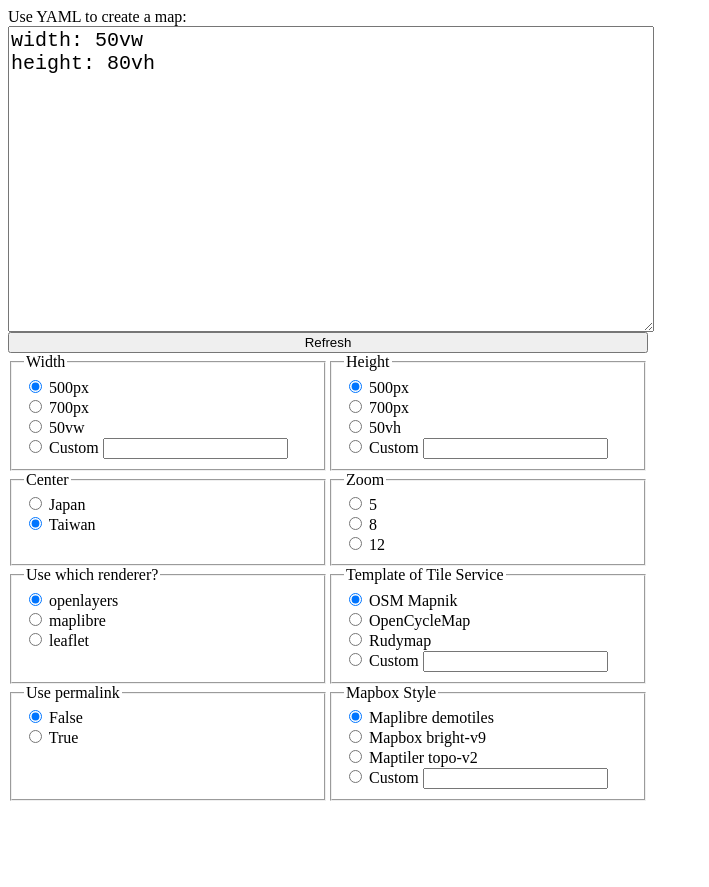
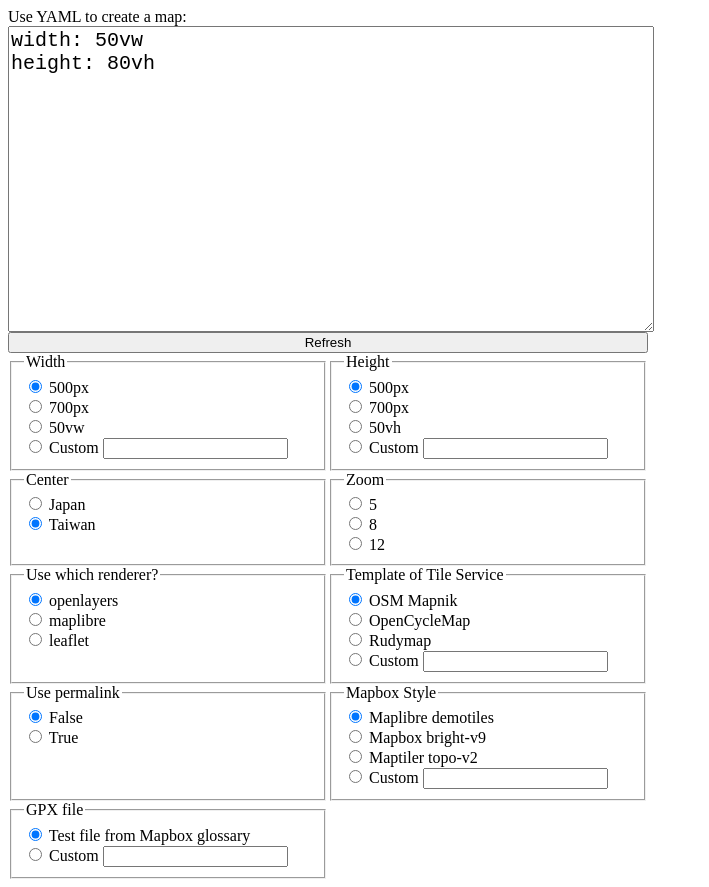
Before and after one commit to outdoorsafetylab/mapclay, a website with bundled scripts: page examples/input.html in a window 1280 px wide. Shown: the whole page, without its empty margins (0-709 px from the left). Before the commit the page ends 809 px from the top, so only its background shows below. Built offline with nearby package versions, Linux system fonts and the light colour scheme.

Commit message:
Add GPX fieldset

```diff
--- a/examples/input.html
+++ b/examples/input.html
@@ -143,6 +143,18 @@ height: 80vh
         <input type="text">
       </div>
     </fieldset>
+    <fieldset>
+      <legend>GPX file</legend>
+      <div class="field" data-value="./run.gpx">
+        <input type="radio" name="GPX" checked/>
+        <label>Test file from Mapbox glossary</label>
+      </div>
+      <div class="field" data-value="">
+        <input type="radio" name="GPX"/>
+        <label>Custom</label>
+        <input type="text">
+      </div>
+    </fieldset>
   </div>
 </div>
 <script type="module" src="input.js"></script>
```
Also changed, not shown: 1 other file.
